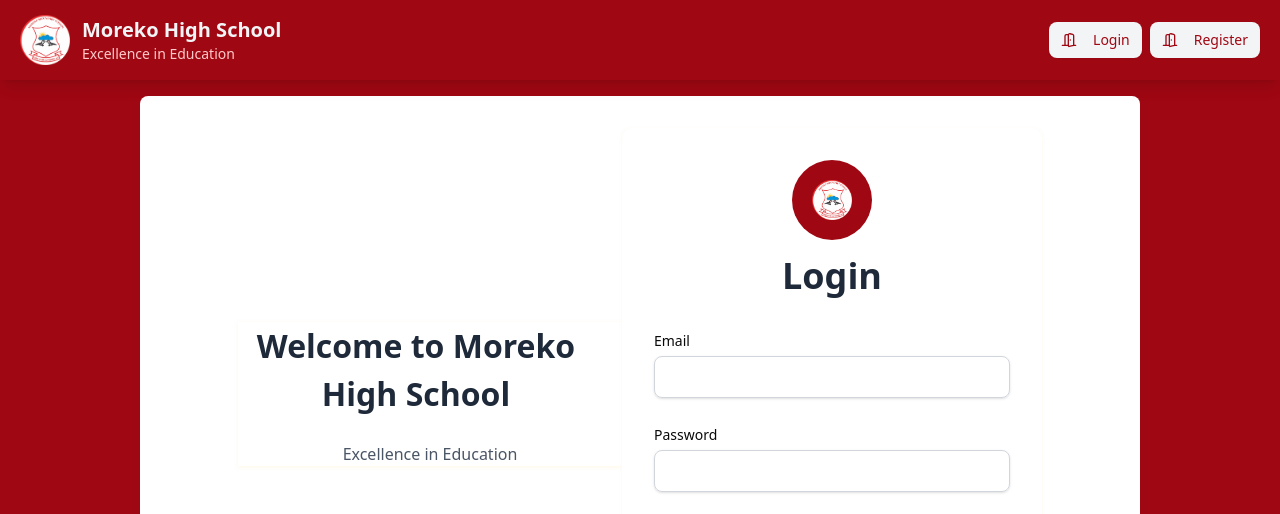
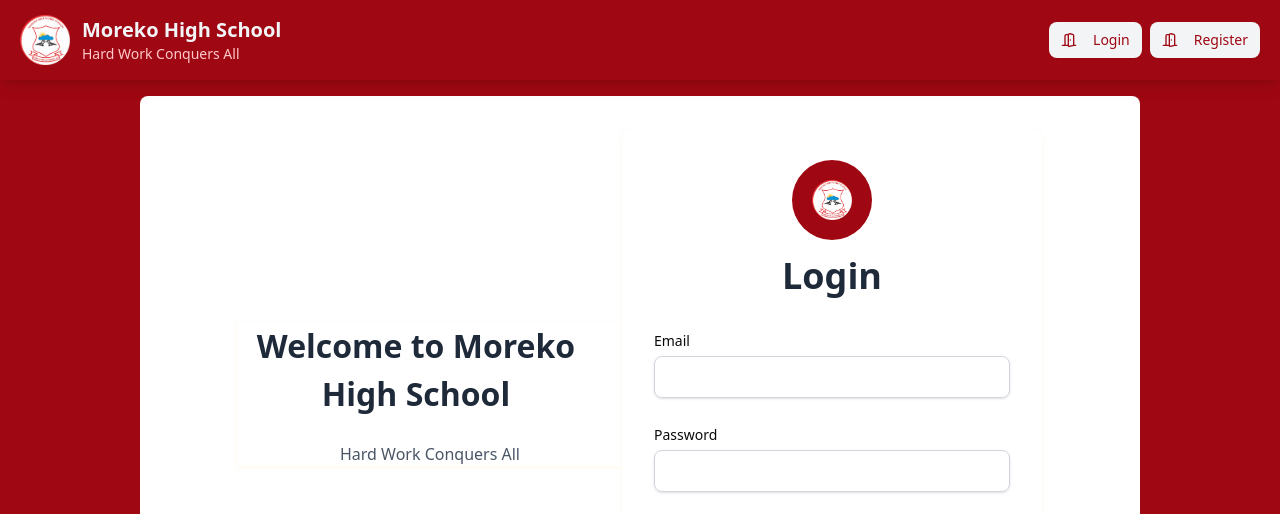
Before and after one commit to Osmond-Matsela/Admin-Moreko, a Next.js app: page /login in a window 1280 px wide. Shown: the top 514 px of the page. Built offline with nearby package versions, Linux system fonts and the light colour scheme; no server answers; the database is empty.

Commit message:
school motto

```diff
--- a/src/components/HomePage/Login.tsx
+++ b/src/components/HomePage/Login.tsx
@@ -59,7 +59,7 @@
         <h1 className="font-bold text-gray-800 mb-4 text-center">
           Welcome to Moreko High School
         </h1>
-        <p className="text-gray-600 mt-2 text-center">Excellence in Education</p>
+        <p className="text-gray-600 mt-2 text-center">Hard Work Conquers All</p>
       </Card>
       <Card className={`p-8 ${styles.form}`}>
         <div className="text-center mb-8">
--- a/src/components/HomePage/NavBar.tsx
+++ b/src/components/HomePage/NavBar.tsx
@@ -19,7 +19,7 @@
               <Image src={"/images/logo.png"} width={50} height={50} alt='LOGO'/>
               <div className={`${styles.title}`}>
                 <h1 className="text-xl font-bold">Moreko High School</h1>
-                <p className="text-red-200 text-sm">Excellence in Education</p>
+                <p className="text-red-200 text-sm">Hard Work Conquers All</p>
               </div>
             </div>
 
--- a/src/components/HomePage/SignUp.tsx
+++ b/src/components/HomePage/SignUp.tsx
@@ -87,7 +87,7 @@
               Welcome to Moreko High School
             </h1>
             <p className="text-gray-600 mt-2 text-center">
-              Excellence in Education
+              Hard Work Conquers All
             </p>
           </Card>
           <Card className={`p-8 ${styles.form}`}>
```
